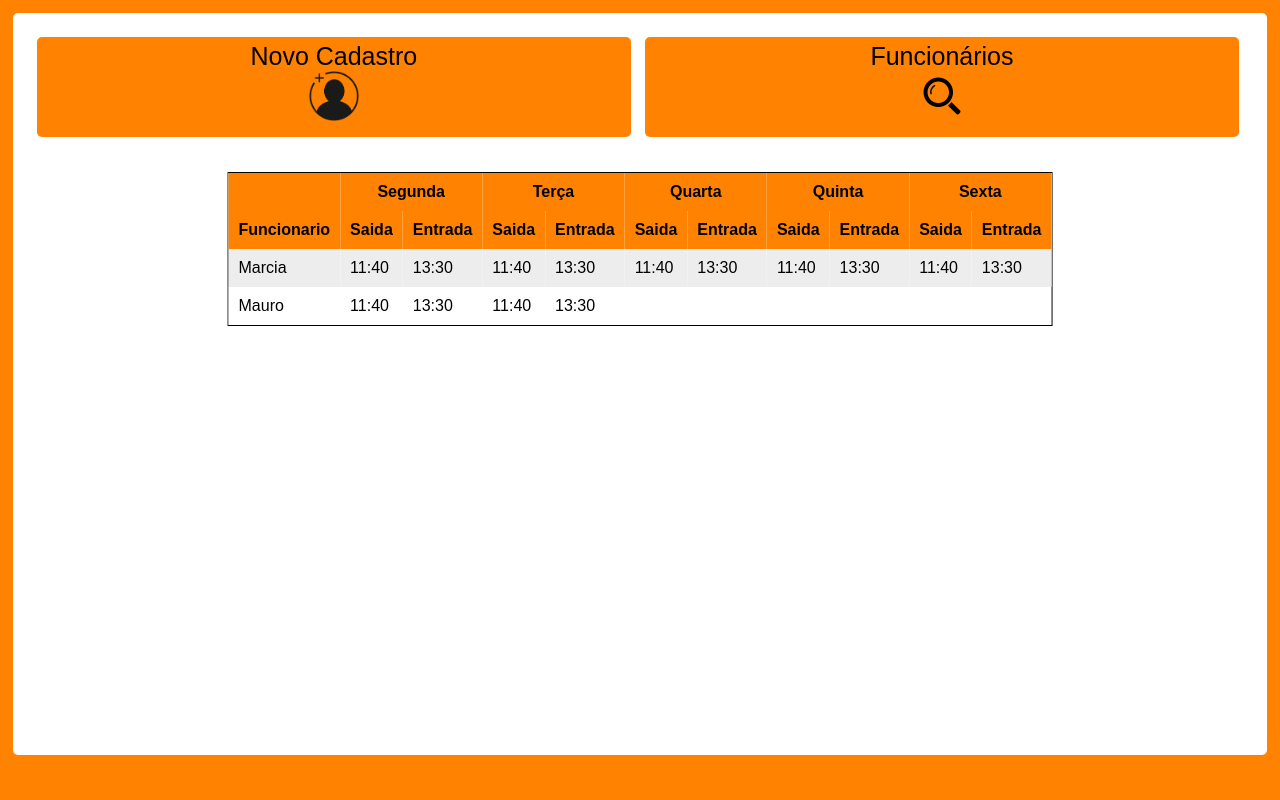
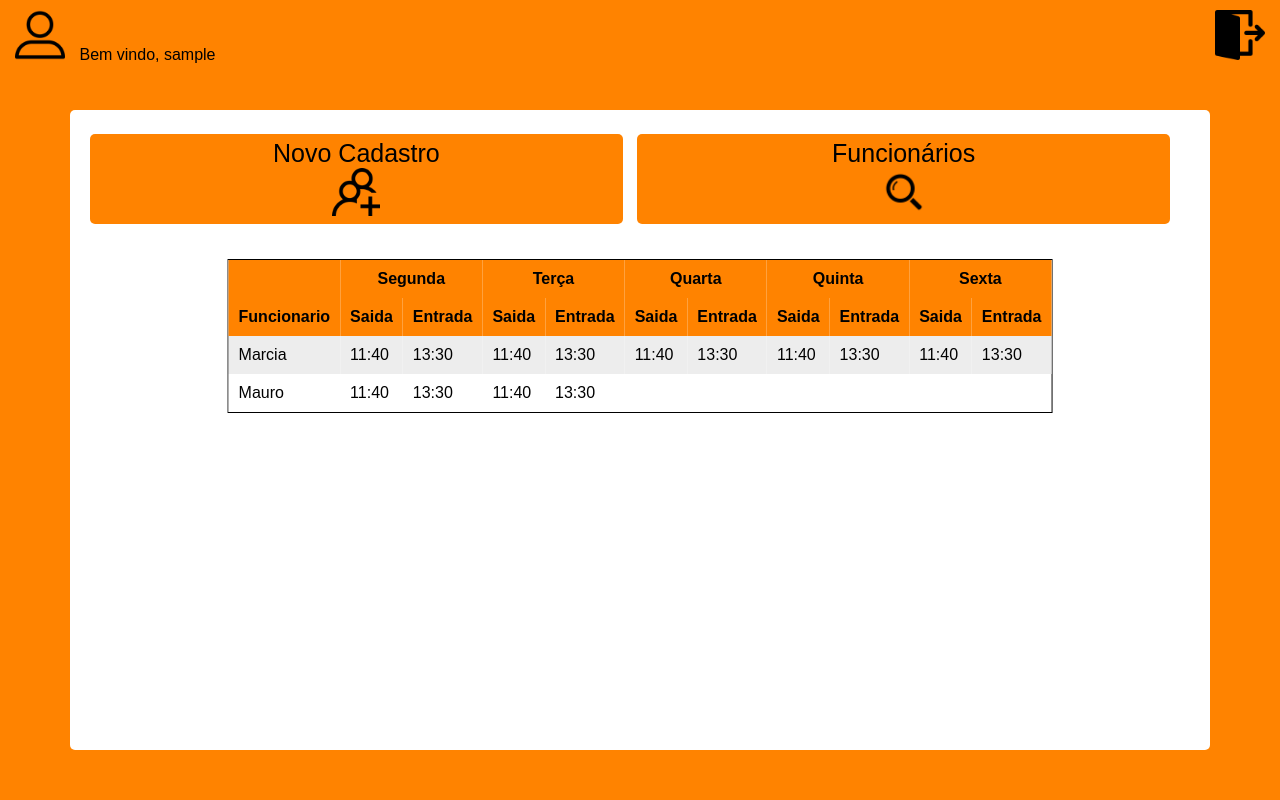
Before and after one commit to Psykka/SFA, a PHP site: page /menu.php in a window 1280 px wide. Run offline with PHP 8.4, Linux system fonts and the light colour scheme; the visitor is signed in with stand-in values (Sample User, id 1); some libraries are stand-ins or nearby versions.

Commit message:
*New* interface - css adjustment

```diff
--- a/site/css/style.css
+++ b/site/css/style.css
@@ -8,12 +8,34 @@ body{
 .container{
     background-color: #FFF;
     position: absolute;
+    top: 50%;
+    left: 50%;
     width: 95%;
-    height: 88%;
+    transform: translate(-50%, -50%);
+    height: 80%;
     min-height: fit-content;
     border-radius: 5px;
     padding: 1.5%;
-    margin: 1%;
+    margin-top: 30px;
+}
+
+header label{
+    margin-left: 10px;
+}
+
+header .title{
+    text-align: center;
+}
+
+header img{
+    height: 50px;
+    margin-top: 10px;
+    margin-left: 15px;
+}
+
+header .logout{
+    float: right;
+    margin-right: 15px;
 }
 
 /*
@@ -109,6 +131,7 @@ body{
     display: block;
     margin-left: auto;
     margin-right: auto;
+    height: 60%;
 }
 
 .item-menu:hover{
--- a/site/menu.php
+++ b/site/menu.php
@@ -4,6 +4,7 @@
     <meta charset="UTF-8">
     <link rel="stylesheet" href="css/style.css">
     <link rel="shortcut icon" href="assets/Logo2.png" type="image/x-icon">
+    <link rel="stylesheet" href="css/bootstrap-grid.min.css">
     <title>SFA | Menu</title>
 </head>
 <body>
@@ -11,22 +12,34 @@
         session_start();
 
         if(!isset($_SESSION['login_user'])){
-            header("location:sessao.php");
+            header("location: sessao.php");
+            die();
+        }
+
+        if(isset($_GET['logout']) == true){
+            session_destroy();
+            header("Location: index.php");
             die();
         }
     ?>
+
+    <header>
+        <img src="./assets/user.png">
+        <label>Bem vindo, <?php echo $_SESSION['login_user'] ?></label>
+        <a href="menu.php?logout=true"><img src="./assets/logout.png" class="logout"></a>
+    </header>
 
     <div class="container">
         <a href="cadastro.php">
             <div class="item-menu">
                 <label>Novo Cadastro</label>
-                <img src="./assets/cadastro.png" height="50px">
+                <img src="./assets/cadastro.png">
             </div>
         </a>
         <a href="funcionarios.php">
             <div class="item-menu">
                 <label>Funcionários</label>
-                <img src="./assets/funcionarios.png" height="50px">
+                <img src="./assets/funcionarios.png">
             </div>
         </a>
 
```
Also changed, not shown: other parts of site/css/style.css (+40 -0 lines), site/cadastro.php (+13 -0 lines), site/funcionarios.php (+11 -0 lines), site/sessao.php (+10 -2 lines), site/assets/back.png (added), site/assets/cadastro.png, site/assets/logout.png (added), site/assets/sesson.png (added), site/assets/user.png (added).
